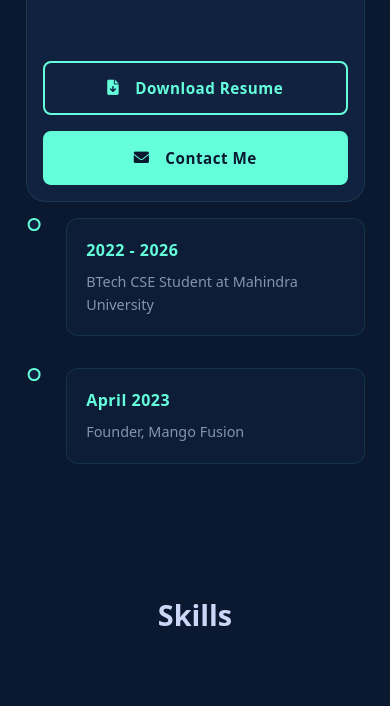
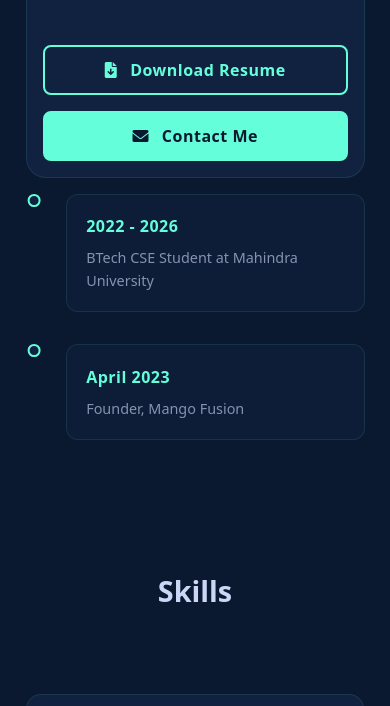
Before and after one commit to ParthivReddyY/Parthiv-Reddy-Y-Portfolio-Website, a plain HTML site: page index.html in a window 390 px wide. Shown: the part 2080-2786 px from the top of the page. Drawn offline with nearby package versions, Linux system fonts and the light colour scheme; some packages are replaced by stand-ins of ours; a script that the page names is missing.

Commit message:
Adjusted Contact me and Downlaod resume button

```diff
--- a/css/components.css
+++ b/css/components.css
@@ -1331,7 +1331,7 @@ spline-viewer {
 }
 
 .cert-date {
-    color: var(--text-secondary);
+    color: var (--text-secondary);
     font-size: 0.9rem;
     display: flex;
     align-items: center;
@@ -1339,7 +1339,7 @@ spline-viewer {
 }
 
 .verify-link {
-    color: var(--accent-color);
+    color: var (--accent-color);
     text-decoration: none;
     font-size: 0.9rem;
     display: flex;
@@ -2198,22 +2198,39 @@ spline-viewer {
     display: flex;
     gap: 1.5rem;
     margin-top: 2rem;
+    align-items: center; /* Ensure vertical alignment */
+    justify-content: flex-start; /* Align to the left */
 }
 
 .resume-button,
 .contact-button {
     display: inline-flex;
     align-items: center;
-    gap: 1rem;
+    justify-content: center;
+    gap: 0.8rem;
     padding: 0.8rem 1.5rem;
     border-radius: 8px;
-    font-size: 0.95rem;
+    font-size: 1rem; /* Slightly larger font size */
     font-weight: 600;
     text-decoration: none;
     transition: all 0.3s cubic-bezier(0.4, 0, 0.2, 1);
     letter-spacing: 0.5px;
     position: relative;
     overflow: hidden;
+    width: 220px; /* Increased from 200px to 220px for better text fit */
+    height: 50px; /* Keep height the same at 50px */
+    text-align: center;
+    box-sizing: border-box; /* Ensure padding doesn't affect dimensions */
+    flex-shrink: 0; /* Prevent button from shrinking */
+    line-height: 1; /* Standardize line height */
+}
+
+/* Force exact same dimensions regardless of content */
+.resume-button span,
+.contact-button span {
+    position: relative;
+    z-index: 1;
+    white-space: nowrap; /* Prevent text wrapping */
 }
 
 .resume-button {
@@ -2226,6 +2243,43 @@ spline-viewer {
     background: var(--accent-color);
     color: var(--primary-color);
     border: 2px solid var(--accent-color);
+}
+
+/* Reset any potential inherited styles that could affect button dimensions */
+.resume-button,
+.contact-button {
+    margin: 0;
+    min-height: 50px;
+    max-height: 50px;
+    min-width: 220px;
+    max-width: 220px;
+}
+
+/* Override any competing styles */
+.contact-button, .resume-button {
+    min-height: unset;
+    max-height: 50px;
+    min-width: unset;
+    max-width: 220px;
+}
+
+.contact-button {
+    background: var(--accent-color);
+    color: var(--primary-color);
+    border: 2px solid var(--accent-color);
+}
+
+/* Override any competing styles */
+.contact-button, .resume-button {
+    min-height: unset;
+    max-height: 50px;
+    min-width: unset;
+    max-width: 220px;
+}
+
+.contact-button:hover {
+    background: transparent;
+    color: var(--accent-color);
 }
 
 .resume-button::before,
@@ -2253,11 +2307,6 @@ spline-viewer {
     transform: translate(-50%, -50%) rotate(45deg) scale(1);
 }
 
-.contact-button:hover {
-    background: transparent;
-    color: var(--accent-color);
-}
-
 /* Update mobile styles */
 @media (max-width: 768px) {
     .cta-buttons {
@@ -2270,8 +2319,12 @@ spline-viewer {
 
     .resume-button,
     .contact-button {
-        min-width: 200px;
-        justify-content: center;
+        width: 220px; /* Keep consistent width on mobile */
+        height: 50px; /* Keep consistent height on mobile */
+        min-width: 220px;
+        min-height: 50px;
+        max-width: 220px;
+        max-height: 50px;
     }
 }
 
@@ -2283,10 +2336,9 @@ spline-viewer {
 
     .resume-button,
     .contact-button {
-        width: 100%;
+        width: 100%; /* Full width on very small screens */
         min-width: unset;
-        text-align: center;
-        justify-content: center;
+        max-width: 100%;
     }
 }
 
@@ -2343,7 +2395,7 @@ spline-viewer {
 
     .resume-button,
     .contact-button {
-        min-width: 200px;
+        min-width: 220px;
         justify-content: center;
     }
 }
@@ -2832,35 +2884,35 @@ body.light-theme .project-links a {
 }
 
 body.light-theme .project-links a:hover {
-    color: var(--light-accent);
+    color: var (--light-accent);
 }
 
 body.light-theme .carousel-btn {
-    background: var(--light-accent);
+    background: var (--light-accent);
     color: white;
 }
 
 body.light-theme .carousel-btn:hover {
-    background: var(--light-accent-hover);
+    background: var (--light-accent-hover);
     box-shadow: 0 4px 12px rgba(59, 130, 246, 0.2);
 }
 
 /* Hero section light theme adjustments */
 body.light-theme .hero {
-    background: var(--light-primary);
+    background: var (--light-primary);
 }
 
 body.light-theme .welcome-message {
-    color: var(--light-accent);
+    color: var (--light-accent);
 }
 
 body.light-theme .hero-content::before {
-    border-color: var(--light-accent);
+    border-color: var (--light-accent);
     opacity: 0.3;
 }
 
 body.light-theme .hero-grid-element {
-    background: var(--light-accent);
+    background: var (--light-accent);
     opacity: 0.3;
 }
 
@@ -2875,13 +2927,13 @@ body.light-theme .glow-effect {
 body.light-theme .tech-item {
     background: rgba(59, 130, 246, 0.05);
     border: 1px solid rgba(59, 130, 246, 0.1);
-    color: var(--light-accent);
+    color: var (--light-accent);
 }
 
 body.light-theme .tech-pill {
     background: rgba(59, 130, 246, 0.05);
     border: 1px solid rgba(59, 130, 246, 0.1);
-    color: var(--light-accent);
+    color: var (--light-accent);
 }
 
 /* Footer light theme adjustments */
@@ -2890,24 +2942,24 @@ body.light-theme .footer-content {
 }
 
 body.light-theme .footer-logo {
-    color: var(--light-accent);
+    color: var (--light-accent);
 }
 
 body.light-theme .footer-logo::after {
-    background: var(--light-accent);
+    background: var (--light-accent);
 }
 
 body.light-theme .footer-links a,
 body.light-theme .footer-connect a {
-    color: var(--light-text-secondary);
+    color: var (--light-text-secondary);
 }
 
 body.light-theme .footer-links a:hover {
-    color: var(--light-accent);
+    color: var (--light-accent);
 }
 
 body.light-theme .footer-links a::before {
-    background-color: var(--light-accent);
+    background-color: var (--light-accent);
 }
 
 body.light-theme .footer-connect .social-icons a {
@@ -2915,7 +2967,7 @@ body.light-theme .footer-connect .social-icons a {
 }
 
 body.light-theme .footer-connect .social-icons a:hover {
-    color: var(--light-accent);
+    color: var (--light-accent);
     background: rgba(59, 130, 246, 0.1);
 }
 
@@ -2924,12 +2976,12 @@ body.light-theme .footer-bottom {
 }
 
 body.light-theme .footer-bottom::before {
-    background: linear-gradient(to right, transparent, var(--light-accent), transparent);
+    background: linear-gradient(to right, transparent, var (--light-accent), transparent);
 }
 
 /* Certificate and achievement cards */
 body.light-theme .certificate-card {
-    box-shadow: 0 8px 20px var(--light-shadow);
+    box-shadow: 0 8px 20px var (--light-shadow);
 }
 
 body.light-theme .certificate-inner {
@@ -2950,7 +3002,7 @@ body.light-theme .certificate-inner::before {
 
 body.light-theme .cert-stamp {
     background: rgba(59, 130, 246, 0.08);
-    color: var(--light-accent);
+    color: var (--light-accent);
 }
 
 body.light-theme .certificate-card:hover .cert-stamp {
@@ -2958,26 +3010,26 @@ body.light-theme .certificate-card:hover .cert-stamp {
 }
 
 body.light-theme .certificate-body h4 {
-    color: var(--light-text-primary);
+    color: var (--light-text-primary);
 }
 
 body.light-theme .certificate-footer {
-    border-top: 1px solid var(--light-border);
+    border-top: 1px solid var (--light-border);
 }
 
 /* Achievement card light theme */
 body.light-theme .achievement-icon {
-    color: var(--light-accent);
+    color: var (--light-accent);
 }
 
 body.light-theme .achievement-meta {
-    border-top: 1px solid var(--light-border);
+    border-top: 1px solid var (--light-border);
 }
 
 /* Explore button light theme */
 body.light-theme .explore-button {
-    color: var(--light-accent);
-    border: 2px solid var(--light-accent);
+    color: var (--light-accent);
+    border: 2px solid var (--light-accent);
 }
 
 body.light-theme .explore-button::before {
```
